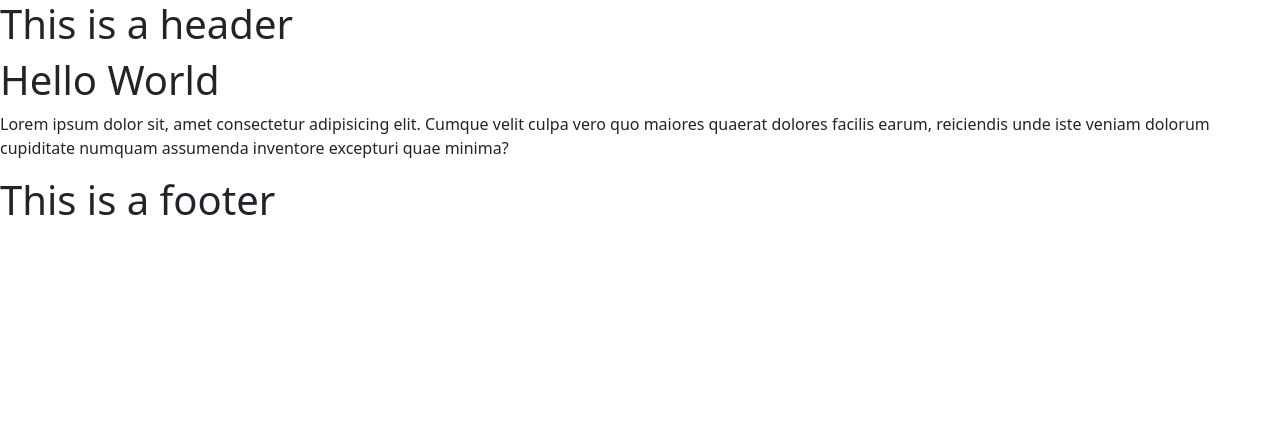
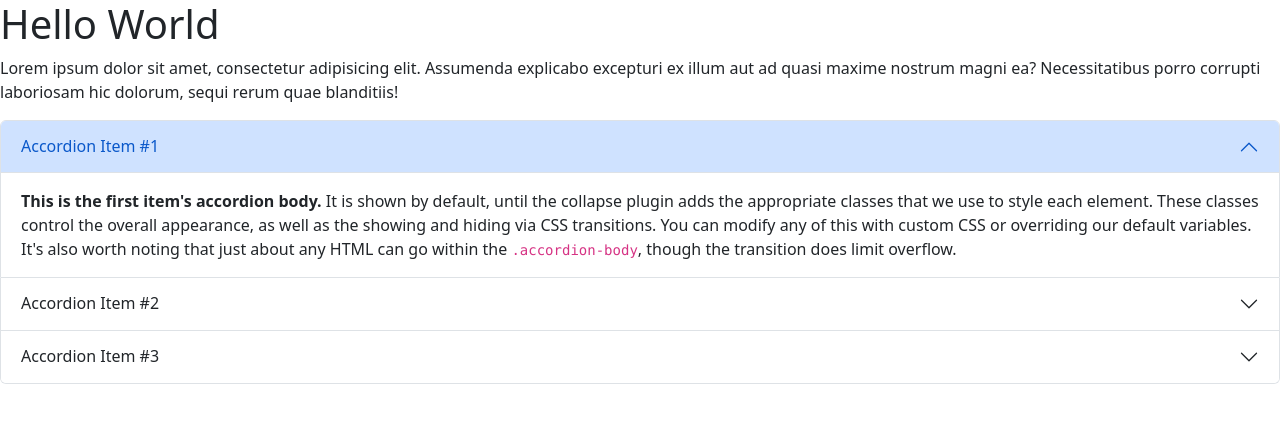
Before and after one commit to jagustin08/eco-sanctuaries-el-nido, a PHP site: page / in a window 1280 px wide. Shown: the top 423 px of the page. Run offline with PHP 8.4, Linux system fonts and the light colour scheme; some libraries are stand-ins or nearby versions.

Commit message:
install bootstrap via npm

```diff
--- a/index.php
+++ b/index.php
@@ -2,23 +2,58 @@
 <html lang="en">
 
 <head>
-  <meta charset="UTF-8" />
-  <meta http-equiv="X-UA-Compatible" content="IE=edge" />
-  <meta name="viewport" content="width=device-width, initial-scale=1.0" />
+  <meta charset="UTF-8">
+  <meta http-equiv="X-UA-Compatible" content="IE=edge">
+  <meta name="viewport" content="width=device-width, initial-scale=1.0">
   <title>Eco Sanctuaries El Nido</title>
-  <link rel="stylesheet" href="src/css/main.css" />
+  <link rel="stylesheet" href="src/css/main.css">
 </head>
 
 <body>
-  <?php @include("src/includes/header.php"); ?>
+  <h1>Hello World</h1>
+  <p>Lorem ipsum dolor sit amet, consectetur adipisicing elit. Assumenda explicabo excepturi ex illum aut ad quasi maxime nostrum magni ea? Necessitatibus porro corrupti laboriosam hic dolorum, sequi rerum quae blanditiis!</p>
 
-  <main>
-    <h1>Hello World</h1>
-    <p>Lorem ipsum dolor sit, amet consectetur adipisicing elit. Cumque velit culpa vero quo maiores quaerat dolores facilis earum, reiciendis unde iste veniam dolorum cupiditate numquam assumenda inventore excepturi quae minima?</p>
-  </main>
+  <div class="accordion" id="accordionExample">
+    <div class="accordion-item">
+      <h2 class="accordion-header">
+        <button class="accordion-button" type="button" data-bs-toggle="collapse" data-bs-target="#collapseOne" aria-expanded="true" aria-controls="collapseOne">
+          Accordion Item #1
+        </button>
+      </h2>
+      <div id="collapseOne" class="accordion-collapse collapse show" data-bs-parent="#accordionExample">
+        <div class="accordion-body">
+          <strong>This is the first item's accordion body.</strong> It is shown by default, until the collapse plugin adds the appropriate classes that we use to style each element. These classes control the overall appearance, as well as the showing and hiding via CSS transitions. You can modify any of this with custom CSS or overriding our default variables. It's also worth noting that just about any HTML can go within the <code>.accordion-body</code>, though the transition does limit overflow.
+        </div>
+      </div>
+    </div>
+    <div class="accordion-item">
+      <h2 class="accordion-header">
+        <button class="accordion-button collapsed" type="button" data-bs-toggle="collapse" data-bs-target="#collapseTwo" aria-expanded="false" aria-controls="collapseTwo">
+          Accordion Item #2
+        </button>
+      </h2>
+      <div id="collapseTwo" class="accordion-collapse collapse" data-bs-parent="#accordionExample">
+        <div class="accordion-body">
+          <strong>This is the second item's accordion body.</strong> It is hidden by default, until the collapse plugin adds the appropriate classes that we use to style each element. These classes control the overall appearance, as well as the showing and hiding via CSS transitions. You can modify any of this with custom CSS or overriding our default variables. It's also worth noting that just about any HTML can go within the <code>.accordion-body</code>, though the transition does limit overflow.
+        </div>
+      </div>
+    </div>
+    <div class="accordion-item">
+      <h2 class="accordion-header">
+        <button class="accordion-button collapsed" type="button" data-bs-toggle="collapse" data-bs-target="#collapseThree" aria-expanded="false" aria-controls="collapseThree">
+          Accordion Item #3
+        </button>
+      </h2>
+      <div id="collapseThree" class="accordion-collapse collapse" data-bs-parent="#accordionExample">
+        <div class="accordion-body">
+          <strong>This is the third item's accordion body.</strong> It is hidden by default, until the collapse plugin adds the appropriate classes that we use to style each element. These classes control the overall appearance, as well as the showing and hiding via CSS transitions. You can modify any of this with custom CSS or overriding our default variables. It's also worth noting that just about any HTML can go within the <code>.accordion-body</code>, though the transition does limit overflow.
+        </div>
+      </div>
+    </div>
+  </div>
 
-  <?php @include("src/includes/footer.php"); ?>
-  <script src="src/js/main.js"></script>
+  <script src="node_modules/bootstrap/dist/js/bootstrap.bundle.min.js" defer></script>
+  <script src="src/js/main.js" defer></script>
 </body>
 
 </html>
```
